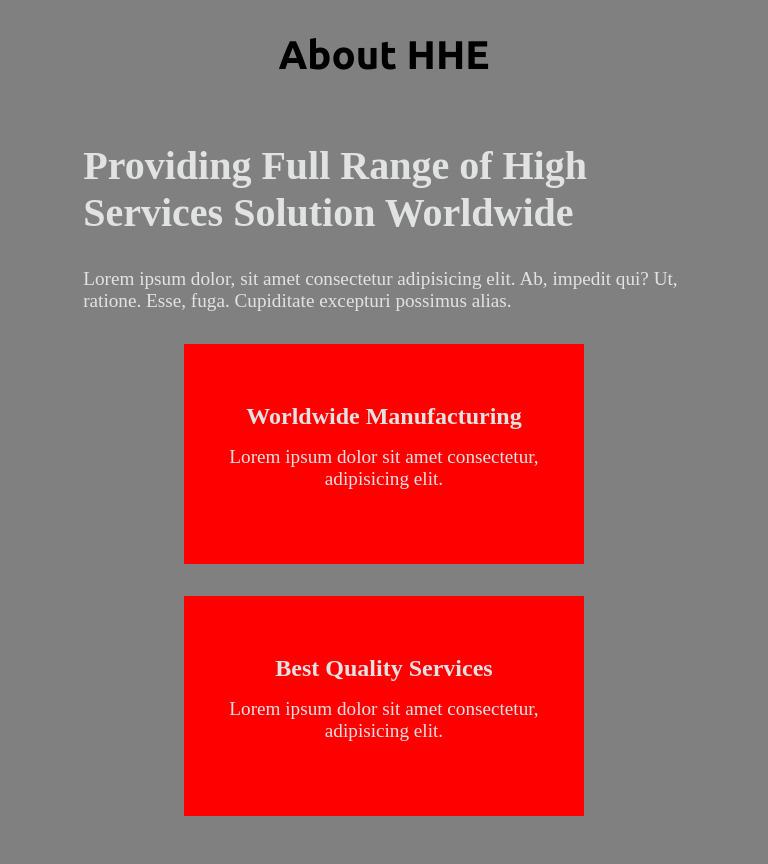
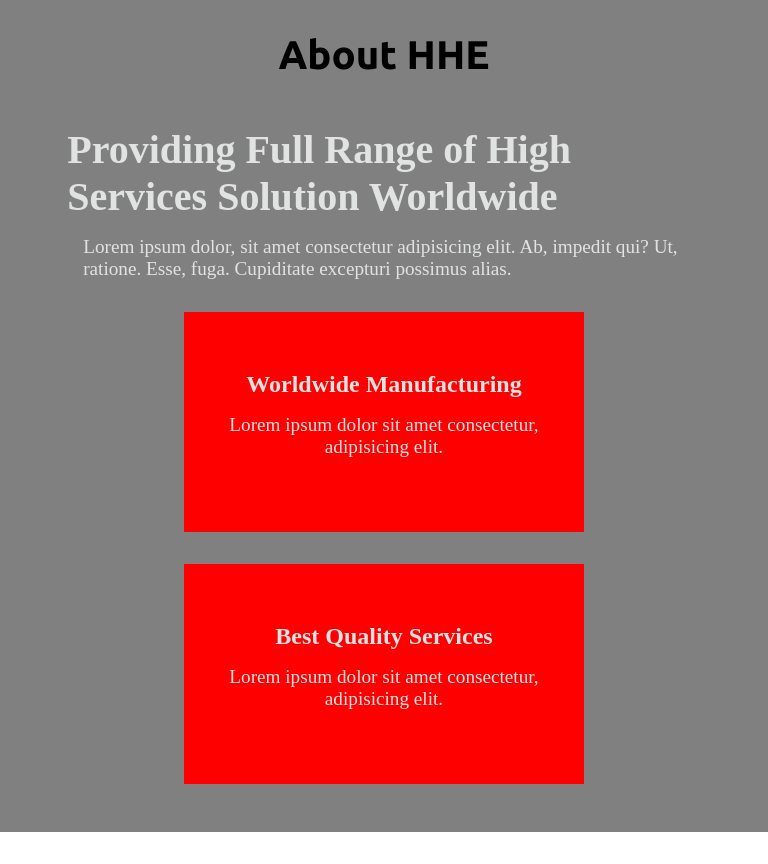
Before and after one commit to hassaammgl/hassaam-hassaan-engineering, a Next.js app: page / in a window 768 px wide. After the commit the page ends 832 px from the top, so only its background shows below. Built offline with nearby package versions, Linux system fonts and the light colour scheme; a web font is replaced by a local one.

Commit message:
frozen when your heart nots open

```diff
--- a/styles/about.module.scss
+++ b/styles/about.module.scss
@@ -45,6 +45,11 @@
     h2 {
       font-size: 2.5rem;
       margin: 1rem;
+
+      @media screen and (max-width:1199px) and (min-width:501px) {
+        margin: 0;
+      }
+
       @media screen and (max-width: 500px) {
         margin: 0rem;
         font-size: 1.8rem;
@@ -103,6 +108,11 @@
         @include flexer(column);
       }
     }
+
+    @media screen and (max-width:1199px) and (min-width:501px){
+      width: 85%;
+    }
+
     @media screen and (max-width: 819px) {
       width: 90%;
       padding-right: 0rem;
```
